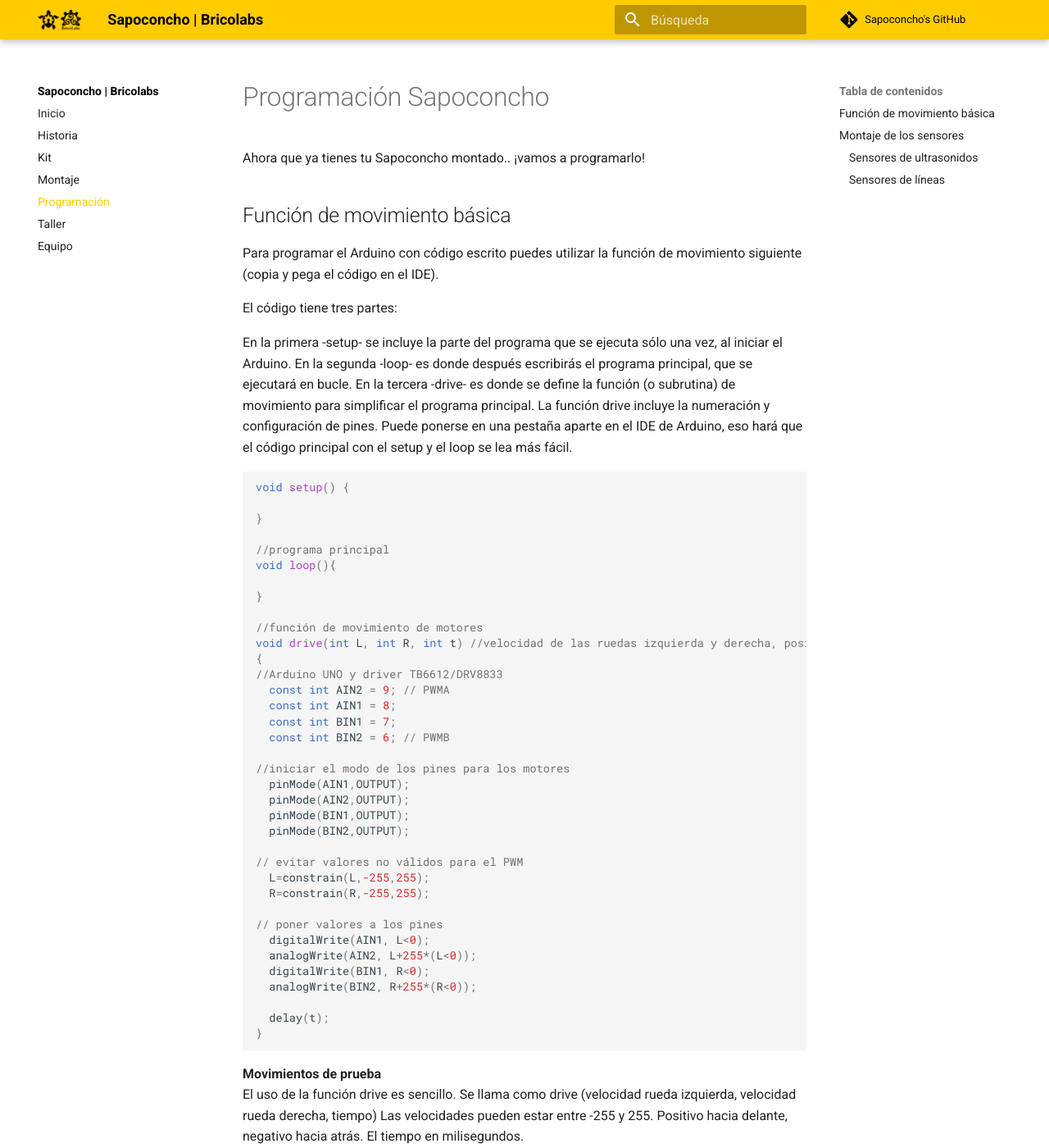
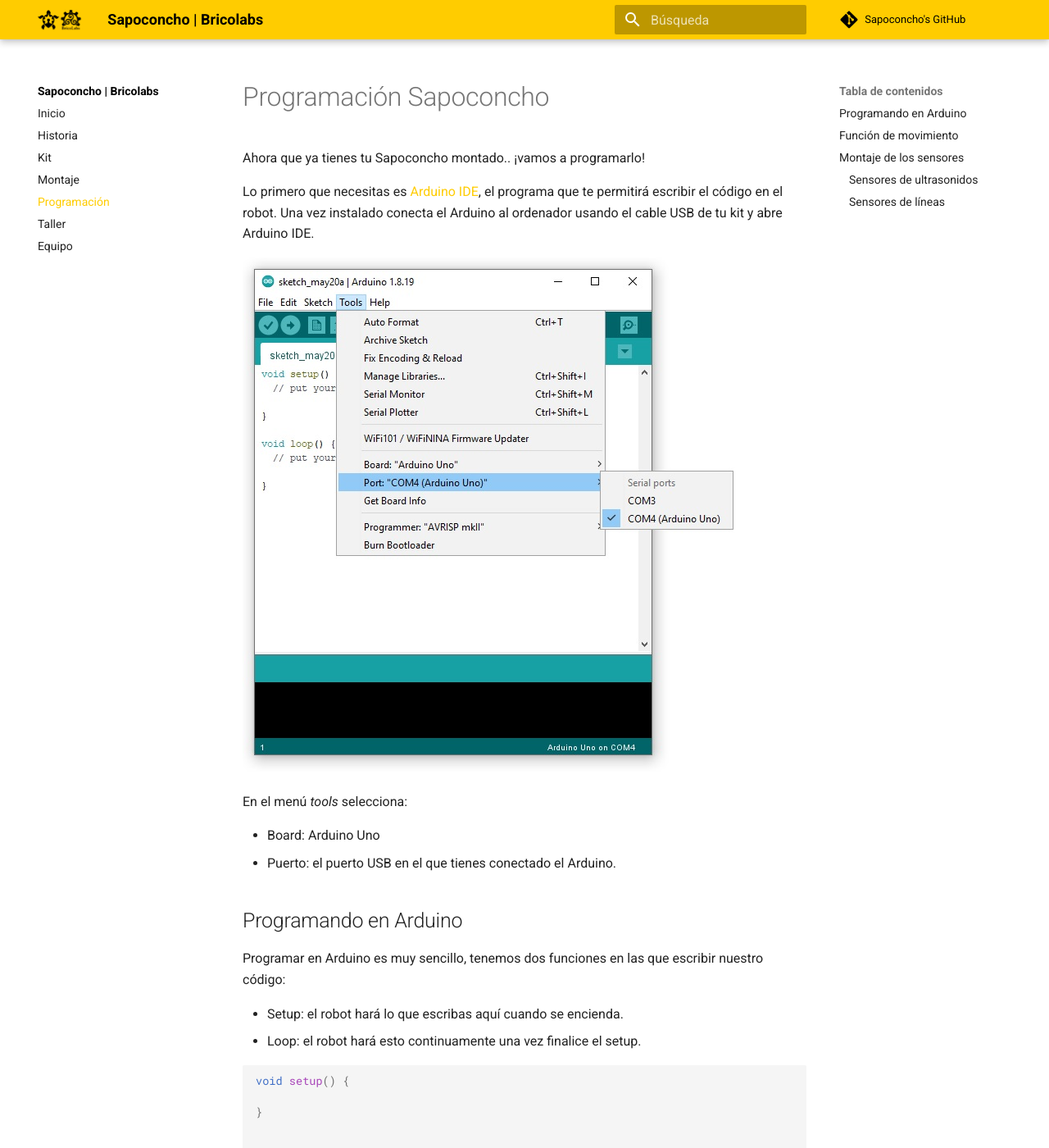
Before and after one commit to brico-labs/sapoconcho, an MkDocs documentation site: the page built from docs/programacion.md, in a window 1280 px wide and 1400 px high. Shown: the whole window at 82% size. Built offline with MkDocs 1.6.1 and Material for MkDocs 9.7.7, drawn with Linux system fonts in a browser that asks for light colours; comment, search, counter and statistics services are not loaded; some of the changed text lies outside the part shown.

Commit message:
arduino quickstart

````diff
--- a/docs/programacion.md
+++ b/docs/programacion.md
@@ -2,28 +2,44 @@
 
 Ahora que ya tienes tu Sapoconcho montado.. ¡vamos a programarlo!
 
-## Función de movimiento básica
-Para programar el Arduino con código escrito puedes utilizar la función de movimiento siguiente (copia y pega el código en el IDE).
+Lo primero que necesitas es [Arduino IDE](https://www.arduino.cc/en/software), el programa que te permitirá escribir el código en el robot. Una vez instalado conecta el Arduino al ordenador usando el cable USB de tu kit y abre Arduino IDE.
 
-El código tiene tres partes:
+![Arduino IDE](img/arduino_ide.jpg)
 
-En la primera -setup- se incluye la parte del programa que se ejecuta sólo una vez, al iniciar el Arduino.
-En la segunda -loop- es donde después escribirás el programa principal, que se ejecutará en bucle.
-En la tercera -drive- es donde se define la función (o subrutina) de movimiento para simplificar el programa principal.
-La función drive incluye la numeración y configuración de pines. Puede ponerse en una pestaña aparte en el IDE de Arduino, eso hará que el código principal con el setup y el loop se lea más fácil.
+En el menú *tools* selecciona:
+
+- Board: Arduino Uno
+- Puerto: el puerto USB en el que tienes conectado el Arduino.
+
+## Programando en Arduino
+Programar en Arduino es muy sencillo, tenemos dos funciones en las que escribir nuestro código:
+
+- Setup: el robot hará lo que escribas aquí cuando se encienda.
+- Loop: el robot hará esto continuamente una vez finalice el setup.
 
 ```c
 void setup() {
 
 }
 
-//programa principal
+
 void loop(){
 
 }
+```
 
-//función de movimiento de motores
-void drive(int L, int R, int t) //velocidad de las ruedas izquierda y derecha, positivo hacia delante, tiempo en milisegundos
+!!! Note ""
+
+    Truco: Lo que escribas después de una doble barra "//" no se ejecutará, puedes usarlo para poner anotaciones en el código.
+
+## Función de movimiento
+Para decirle al robot que se mueva vamos a usar una función *drive* que os damos a continuación (copia y pégala al final de tu código):
+
+```c
+// función de movimiento de motores
+// velocidad de las ruedas izquierda y derecha, positivo hacia delante,
+// tiempo en milisegundos
+void drive(int L, int R, int t)
 {
 //Arduino UNO y driver TB6612/DRV8833
   const int AIN2 = 9; // PWMA
@@ -50,6 +66,18 @@ void drive(int L, int R, int t) //velocidad de las ruedas izquierda y derecha, p
   delay(t);
 }
 ```
+Esta función nos permite decirle al robot la velocidad de la rueda derecha, rueda izquierda y un tiempo.
+
+Ahora debemos llamar a esta función, para ello prueba a copiar y pegar la siguiente linea dentro del *loop* de tu programa:
+```c
+drive(200,200,1000);
+```
+
+Ahora para enviar el código al robot debes pulsar el botón *upload* ![upload](img/upload.jpg).
+
+Verás una barra de progreso y en unos pocos segundos tu robot habrá recibido su primer código!
+
+Ahora desconecta el cable USB del Sapoconcho, conéctale las pilas y comprueba que avanza hacia delante.
 
 **Movimientos de prueba**
 El uso de la función drive es sencillo. Se llama como drive (velocidad rueda izquierda, velocidad rueda derecha, tiempo) Las velocidades pueden estar entre -255 y 255. Positivo hacia delante, negativo hacia atrás. El tiempo en milisegundos.
````
Also changed, not shown: docs/img/arduino_ide.jpg (added), docs/img/upload.jpg (added).
